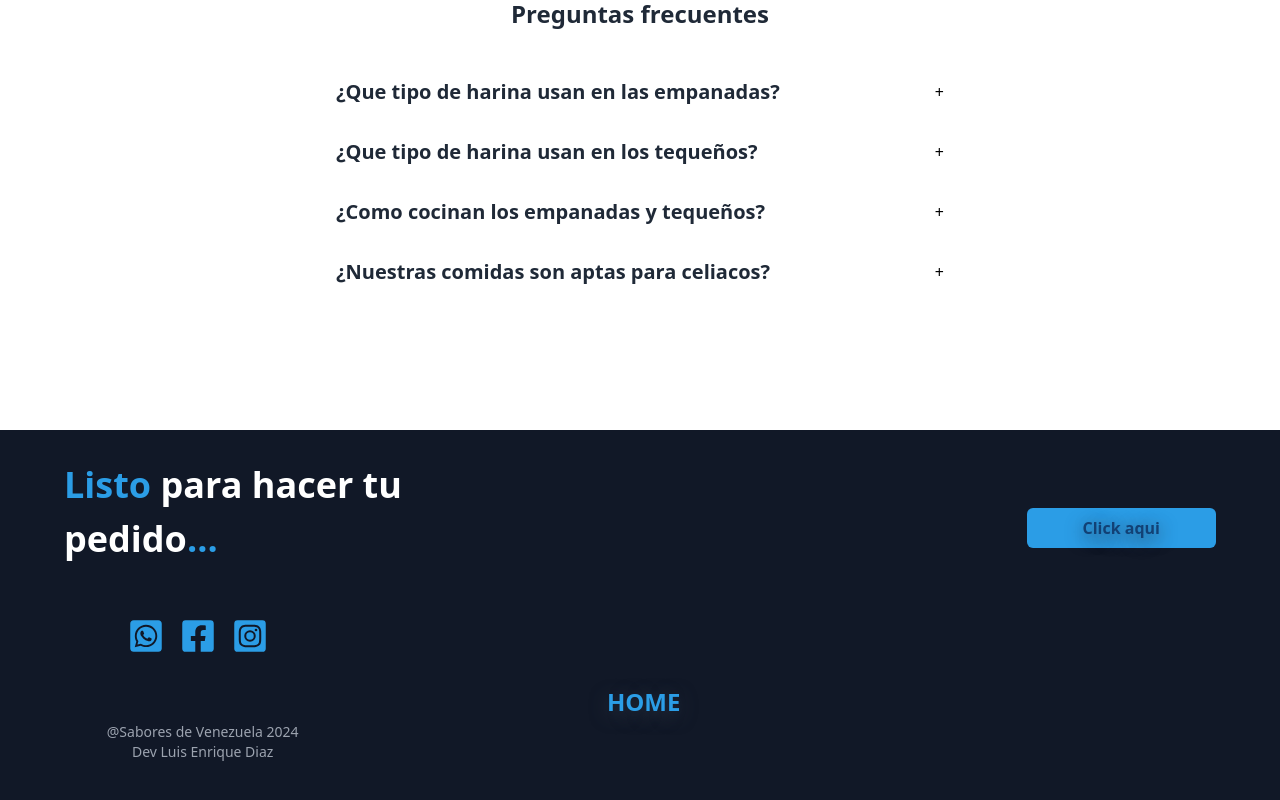
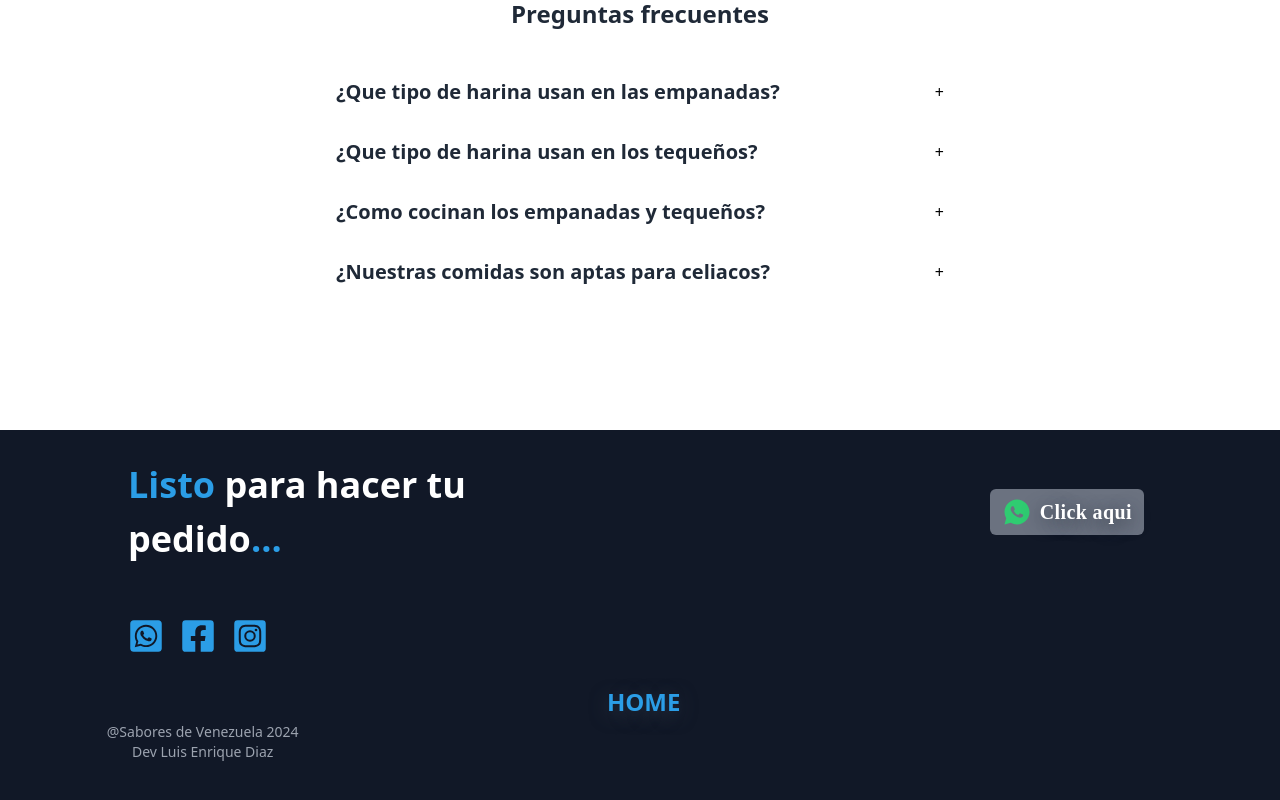
Before and after one commit to luismagnum/reactnav, a React (Vite) app: page / in a window 1280 px wide. Shown: the part 4340-5140 px from the top of the page. Built offline with nearby package versions, Linux system fonts and the light colour scheme.

Commit message:
boton foter

```diff
--- a/src/components/footer/Footer.jsx
+++ b/src/components/footer/Footer.jsx
@@ -2,25 +2,29 @@ import React from 'react'
 import { FaWhatsappSquare } from "react-icons/fa";
 import { FaFacebookSquare } from "react-icons/fa";
 import { FaInstagramSquare } from "react-icons/fa";
+import whatsap from '../../assets/whatsapp-fill.svg';
 
 
 const Footer = () => {
   return (
     <div className='bg-gray-900 text-white'>
       <div className='md:flex md:justify-between md:items-center sm:px-12 px-4 bg-gray-900 py-7 '>
-        <h1 className='ml-4 lg:text-4xl text-3xl md:mb-0 mb-6 lg:leading-normal font-semibold md:w-2/5'>
+        <h1 className='ml-4 md:ml-20 lg:text-4xl text-3xl md:mb-0 mb-6 lg:leading-normal font-semibold md:w-2/5'>
         <span className='text-primary'>Listo </span>
         para hacer tu pedido<span className='text-primary'>...</span>
         </h1>
         <div className='flex items-center justify-center mx-2'>
-          <button className='w-full text-center items-center md:mr-2 px-6 py-2 rounded-md text-white bg-primary hover:bg-teal-400 font-bold md:mt-8 cursor-pointer'>
-            <a href="https://wa.me/542984792639?text=Hola quiero hacer un pedido" target="_blank"><span className='text-xl px-8 md:text-base text-primaryDark'>Click aqui</span></a>
-          </button>
+        <button className="inline-block font-semibold tracking-wide border-none justify-center text-center bg-gray-500 hover:text-teal-500 duration-300 px-3 py-2 font-[Poppins] rounded-xl md:mr-20 md:rounded-md  md: text-white w-full md:w-auto">
+        <a href="https://wa.me/542984792639?text=Hola quiero hacer un pedido" target="_blank" className="flex items-center justify-center space-x-2">
+        <img src={whatsap} alt="what" width="30px" height="30px" className='flex-shrink-0'/>
+        <span className='font-bold sm:text-sm md:text-xl'>Click aqui</span>
+        </a>
+        </button>
         </div>
       </div>
       <div className='flex justify-center items-center py-6'>
       <button className='flex gap-4 mx-32'>
-            <a className="text-primary text-4xl hover:text-primaryDark " href="https://wa.me/542984792639?text=Hola quiero hacer un pedido " target="_blank"><FaWhatsappSquare /></a>
+            <a className="text-primary text-4xl hover:text-primaryDark" href="https://wa.me/542984792639?text=Hola quiero hacer un pedido " target="_blank"><FaWhatsappSquare /></a>
             <a className="text-primary text-4xl hover:text-primaryDark" href="https://www.facebook.com/profile.php?id=100063541335021" target="_blank"><FaFacebookSquare /></a>
             <a className="text-primary text-4xl hover:text-primaryDark" href="https://www.instagram.com/saboresdevenezuela2020?igshid=NjlwNzlyMDk2Mg==" target="_blank"><FaInstagramSquare /></a>
           </button>
```
Also changed, not shown: src/assets/whatsapp-fill.svg (added).
